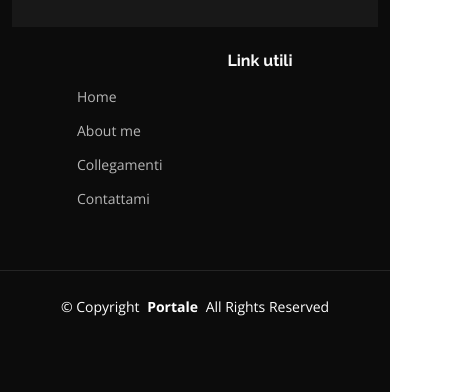
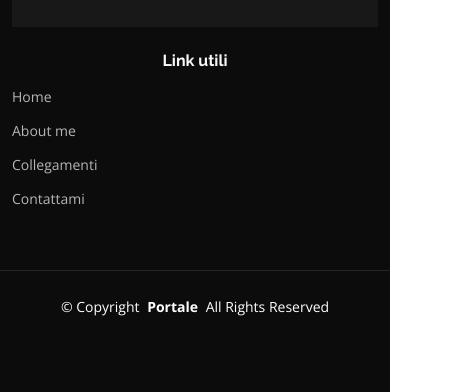
Before and after one commit to MattiaBracco05/PORTALE, a plain HTML site: page index.html in a window 390 px wide. Shown: the part 10693-11085 px from the top of the page, 455 px wide, since content can reach past the window. Drawn offline with nearby package versions, Linux system fonts and the light colour scheme.

Commit message:
update to fix responsive (sm size)

```diff
--- a/index.html
+++ b/index.html
@@ -799,7 +799,7 @@
         <!-- Fine parte sx del footer -->
 
         <!-- Inizio link utili -->
-        <div class="col-lg-2 col-md-2 offset-2 footer-links text-center">
+        <div class="col-lg-2 col-md-2 footer-links text-center">
           <h4>Link utili</h4>
           <ul>
             <li><a href="#">Home</a></li>
```
